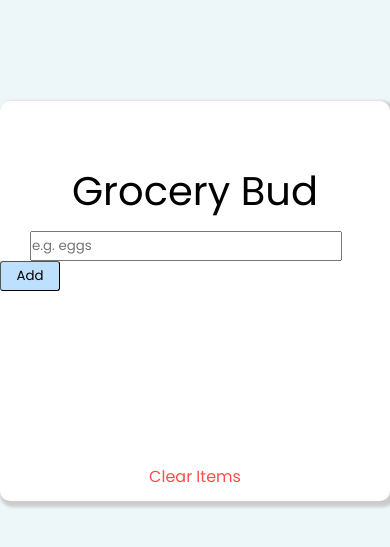
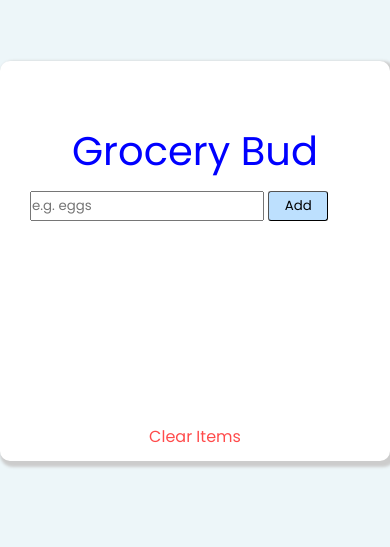
Before and after one commit to pankajhamal/Grocery, a plain HTML site: page index.html in a window 390 px wide. Shown: the part 121-668 px from the top of the page. Drawn offline with Linux system fonts and the light colour scheme.

Commit message:
Responsive

```diff
--- a/style.css
+++ b/style.css
@@ -86,11 +86,27 @@ body{
     opacity: 0.7;
     font-size: 1rem;
 }
-@media (max-width:350px){
+
+@media (max-width: 400px  ){
     .submission input{
-        width: 70%;
+        width: 60%;
     }
     .container{
-        margin-bottom: 200px;
+        margin-bottom: 80px;
+    }
+    .title{
+        color: blue;
     }
 }
+
+@media (max-width: 480px  ){
+    .submission input{
+        width: 60%;
+    }
+    .container{
+        margin-bottom: 80px;
+    }
+    .title{
+        color: blue;
+    }
+}
```
